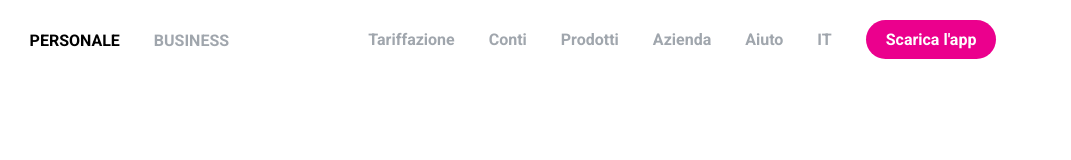
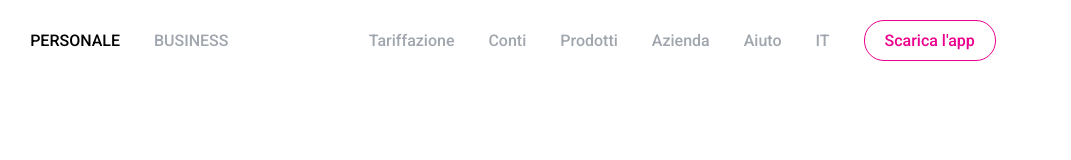
Before and after one commit to tommasovenza/js-html-css-revolut, a plain HTML site: page index.html in a window 1280 px wide. In both pictures the pointer is over the item "Scarica l'app". Shown: the full height of the page, 209-1280 px from the left. Drawn offline with nearby package versions, Linux system fonts and the light colour scheme.

Commit message:
aggiunto elementi stile

```diff
--- a/css/style.css
+++ b/css/style.css
@@ -17,7 +17,7 @@ a {
     text-decoration: none;
     color: #a0a6ad;
     font-size: 16px;
-    font-weight: bold;
+    font-weight: 500;
 }
 
 a:hover {
@@ -73,6 +73,17 @@ nav li {
     color: white;
 }
 
+.target:hover {
+    background-color: white;
+    color: #eb008d;
+    border: 1px solid #eb008d;
+}
+
+.target:hover a {
+    color: #eb008d;
+
+}
+
 .menu-wrapper .with-dropdown {
     position: relative;
 }
@@ -82,10 +93,11 @@ nav li {
     display: none;
     flex-direction: column;
     justify-content: space-evenly;
-    background-color: lightgray;
+    /* background-color: lightgray; */
     border-radius: 3px;
     width: 150px;
     height: 200px;
+    box-shadow: 1px 1px 20px rgba(0, 0, 0, .3);
     /* top: 100%;  */
     /* left: 0; */
 }
--- a/index.html
+++ b/index.html
@@ -3,7 +3,7 @@
 <head>
     <meta charset="UTF-8">
     <meta name="viewport" content="width=device-width, initial-scale=1.0">
-    <link href="https://fonts.googleapis.com/css2?family=Roboto:wght@300;400;700&display=swap" rel="stylesheet">
+    <link href="https://fonts.googleapis.com/css2?family=Roboto:wght@300;400;500;600;700&display=swap" rel="stylesheet">
     <link rel="stylesheet" href="css/style.css">
     <title>Revolut</title>
 </head>
```
